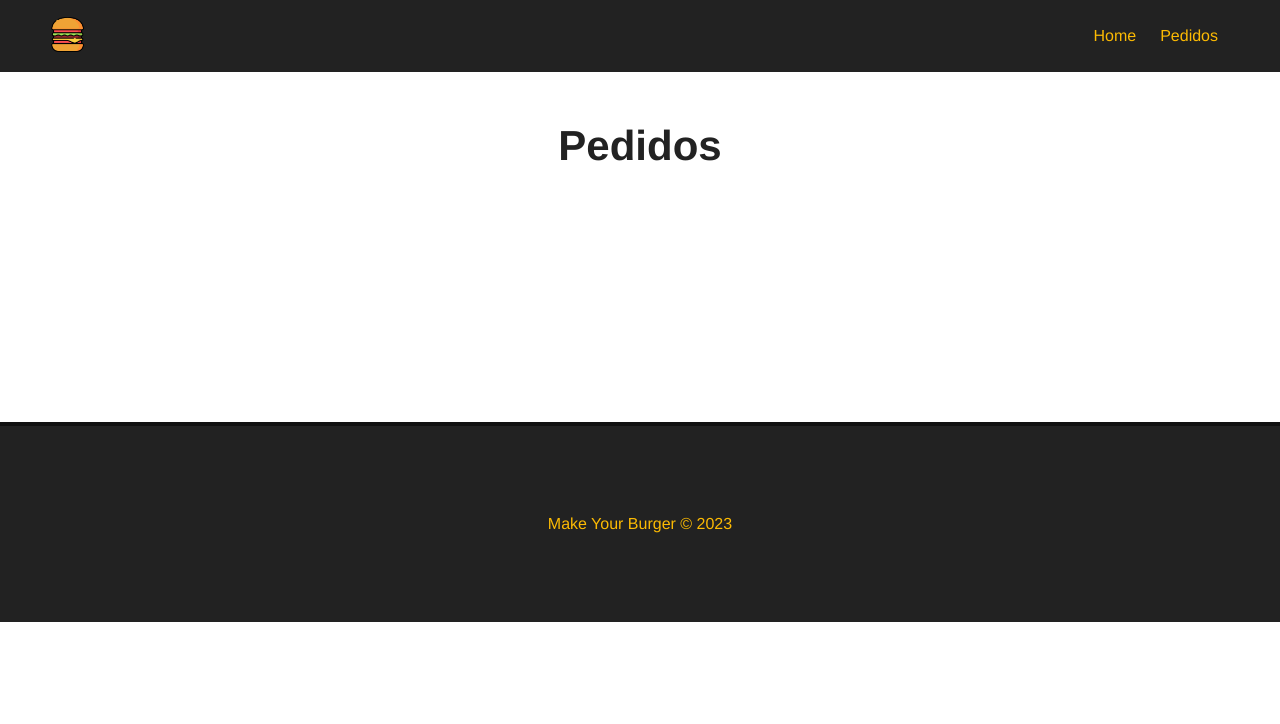
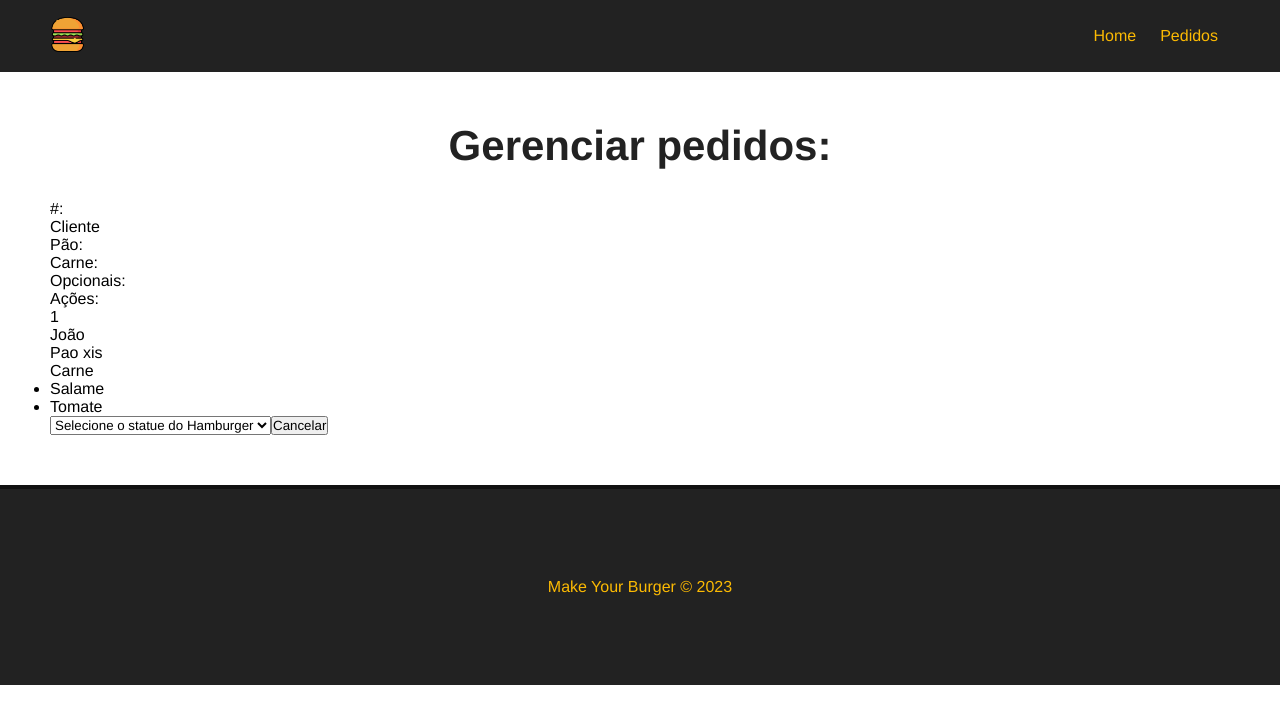
Before and after one commit to Jeanll7/vue-food, a Vue app: page /pedidos in a window 1280 px wide. Shown: the top 724 px of the page. Built offline with nearby package versions, Linux system fonts and the light colour scheme.

Commit message:
dashbord

```diff
--- /dev/null
+++ b/src/components/Dashboard.vue
@@ -0,0 +1,69 @@
+<template>
+  <!-- <table id="burger-table">
+    <thead>
+      <tr>
+        <th>#</th>
+        <th>Cliente</th>
+        <th>Pão</th>
+        <th>Carne</th>
+        <th>Opcionais</th>
+      </tr>
+    </thead>
+    <tbody>
+      <tr v-for="(item, index) in items" :key="index">
+        <td class="order-id">{{ item.id }}</td>
+        <td>{{ item.cliente }}</td>
+        <td>{{ item.pao }}</td>
+        <td>{{ item.carne }}</td>
+        <td>{{ item.opcionais }}</td>
+      </tr>
+    </tbody>
+  </table> -->
+
+  <div id="burger-table">
+    <div>
+      <div id="burger-table-heading">
+        <div class="order-id">#:</div>
+        <div>Cliente</div>
+        <div>Pão:</div>
+        <div>Carne:</div>
+        <div>Opcionais:</div>
+        <div>Ações:</div>
+      </div>
+    </div>
+  </div>
+
+  <div id="burger-table-rows">
+    <div class="burger-table-row">
+      <div class="order-number">1</div>
+      <div>João</div>
+      <div>Pao xis</div>
+      <div>Carne</div>
+      <div>
+        <ul>
+          <li>Salame</li>
+          <li>Tomate</li>
+        </ul>
+      </div>
+      <div>
+        <select name="status" class="status">
+          <option value="">Selecione o statue do Hamburger</option>
+        </select>
+        <button class="delete-btn">Cancelar</button>
+      </div>
+    </div>
+  </div>
+</template>
+
+<script>
+export default {
+  name: "Dashboard",
+};
+</script>
+
+<style scoped>
+#burger-table {
+  max-width: 1200px;
+  margin: 0 auto;
+}
+</style>
--- a/src/views/Pedidos.vue
+++ b/src/views/Pedidos.vue
@@ -1,5 +1,16 @@
 <template>
   <div class="main-container">
-    <h1>Pedidos</h1>
+    <h1>Gerenciar pedidos:</h1>
+    <Dashboard />
   </div>
 </template>
+
+<script>
+import Dashboard from "@/components/Dashboard";
+export default {
+  name: "Pedidos",
+  components: {
+    Dashboard,
+  },
+};
+</script>
```
